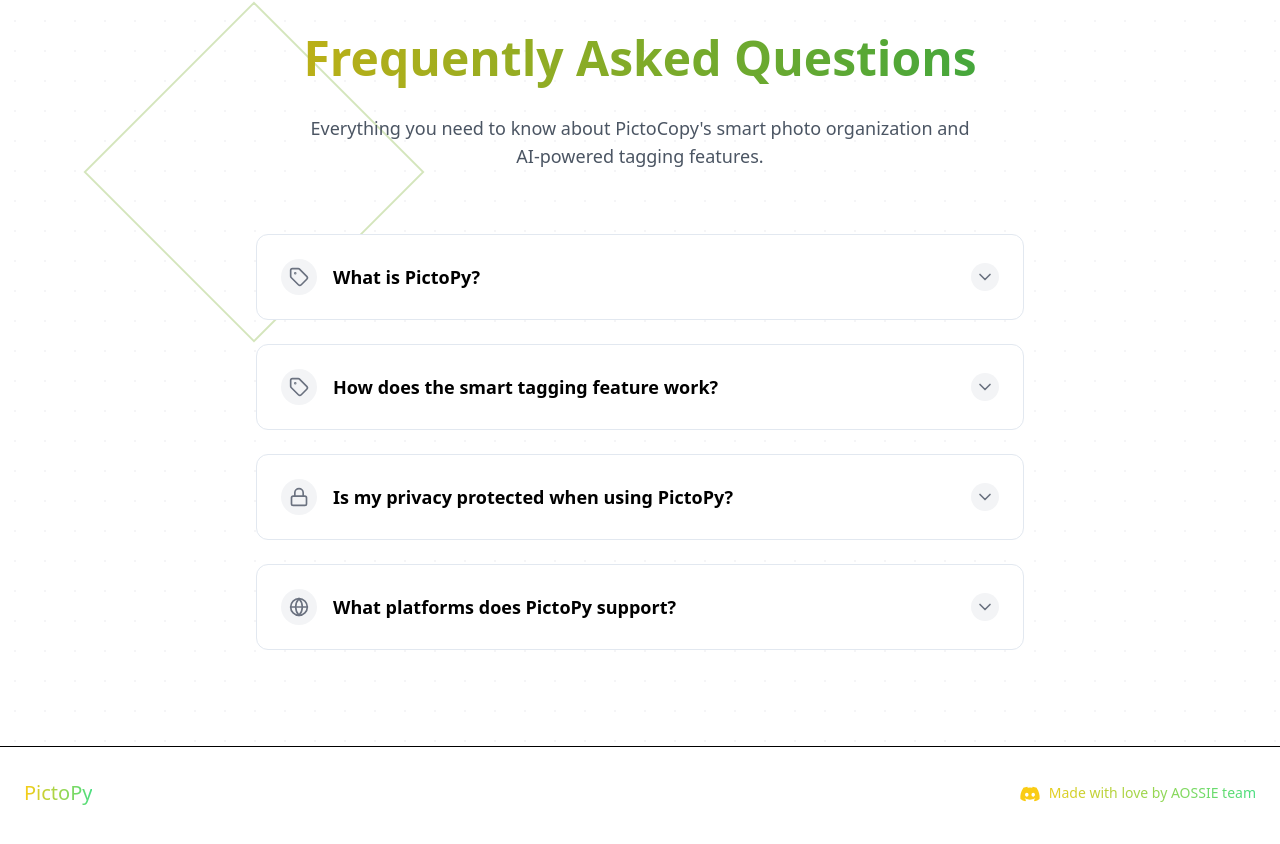
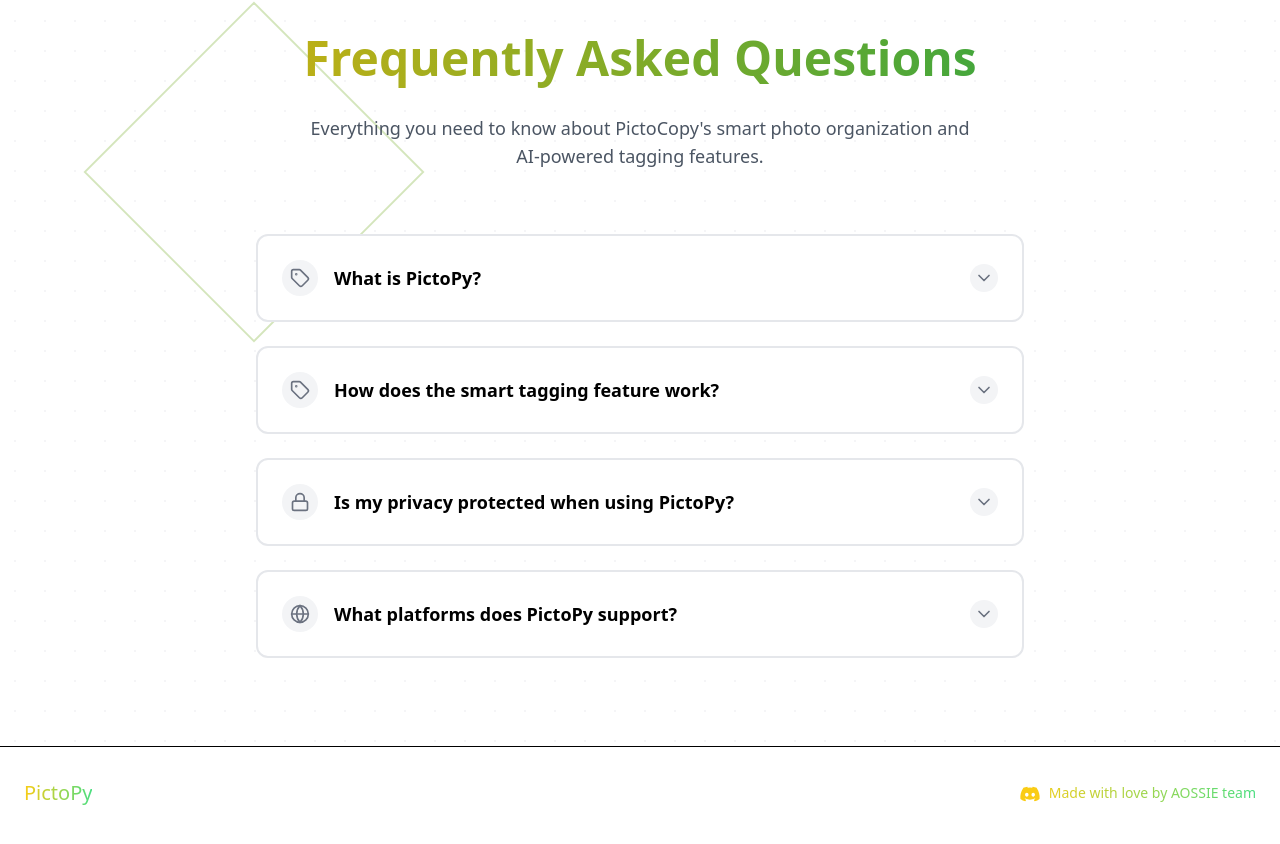
Before and after one commit to AOSSIE-Org/PictoPy-Website, a React (Vite) app: page / in a window 1280 px wide. Shown: the part 2536-3380 px from the top of the page. Built offline with nearby package versions, Linux system fonts and the light colour scheme; no server answers.

Commit message:
feat(faq): add hover background effect and update open state border to green
Signed-off-by: Vaishnavi <majojuvaishnavi@gmail.com>

```diff
--- a/src/Pages/FaqPage/FAQ.tsx
+++ b/src/Pages/FaqPage/FAQ.tsx
@@ -32,7 +32,7 @@
 
 export default function FAQ() {
   const [activeIndex, setActiveIndex] = useState<number | null>(null);
-  const [darkMode, ] = useState<boolean>(() => {
+  const [darkMode,] = useState<boolean>(() => {
     return (
       localStorage.getItem("darkMode") === "true" ||
       (!("darkMode" in localStorage) && window.matchMedia("(prefers-color-scheme: dark)").matches)
@@ -96,13 +96,12 @@
 
   return (
     <motion.div
-      className={`rounded-xl overflow-hidden transition-all duration-300
-  bg-white dark:bg-black
-  border
-  ${isOpen
-    ? 'border- 6 border-pink-500 dark:border-grey-500'
-    : 'border- 6 - dark:border-grey-500'}
-`}
+      className={`rounded-xl overflow-hidden transition-colors duration-200 bg-white dark:bg-black border
+                    hover:bg-gray-100 dark:hover:bg-gray-800
+      ${isOpen
+          ? 'border-2 border-green-400 dark:border-gray-500'
+          : 'border-2 border-gray-200 dark:border-gray-700'}
+      `}
       initial={{ opacity: 0, y: 30 }}
       whileInView={{ opacity: 1, y: 0 }}
       transition={{ duration: 0.5, delay: index * 0.1 }}
@@ -116,7 +115,7 @@
         <div className="flex items-center">
           <div className={`mr-4 p-2 rounded-full
             ${isOpen ? 'bg-green-100 text-green-600 dark:bg-green-900/50 dark:text-green-300' :
-            'bg-gray-100 text-gray-500 dark:bg-gray-800 dark:text-gray-400 group-hover:bg-green-50 group-hover:text-green-500 dark:group-hover:bg-green-900/30 dark:group-hover:text-green-300'}
+              'bg-gray-100 text-gray-500 dark:bg-gray-800 dark:text-gray-400 group-hover:bg-green-50 group-hover:text-green-500 dark:group-hover:bg-green-900/30 dark:group-hover:text-green-300'}
             transition-colors duration-300`}>
             {icon}
           </div>
@@ -124,7 +123,7 @@
         </div>
         <div className={`p-1 rounded-full transition-colors duration-300
           ${isOpen ? 'bg-green-100 text-green-600 dark:bg-green-900/50 dark:text-green-300' :
-          'bg-gray-100 text-gray-500 dark:bg-gray-800 dark:text-gray-400 group-hover:bg-green-50 group-hover:text-green-500 dark:group-hover:bg-green-900/30 dark:group-hover:text-green-300'}`}>
+            'bg-gray-100 text-gray-500 dark:bg-gray-800 dark:text-gray-400 group-hover:bg-green-50 group-hover:text-green-500 dark:group-hover:bg-green-900/30 dark:group-hover:text-green-300'}`}>
           {isOpen ? <ChevronUp className="w-5 h-5" /> : <ChevronDown className="w-5 h-5" />}
         </div>
       </button>
```
